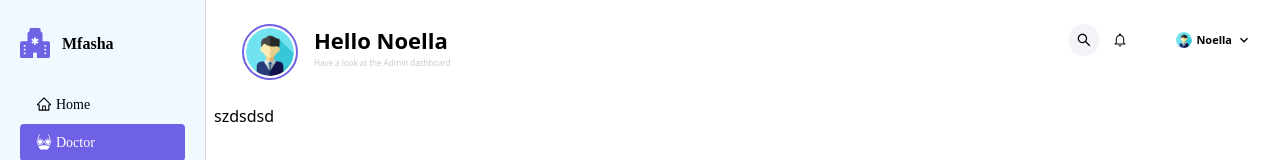
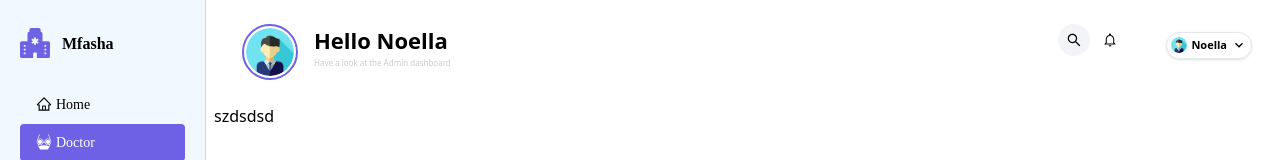
Before and after one commit to symplice-nunu/mfasha, a React (Create React App) app: page /doctor in a window 1280 px wide. Shown: the top 160 px of the page. Built offline with nearby package versions, Linux system fonts and the light colour scheme.

Commit message:
feat: fixing issue on navbar

```diff
--- a/src/Components/Sections/Navbar.jsx
+++ b/src/Components/Sections/Navbar.jsx
@@ -26,7 +26,8 @@ export default function Navbar() {
               <IoMdNotificationsOutline />
             </div>
           </div>
-          <div className='flex gap-1 pt-2'>
+          <div className=' pt-2'>
+            <div className='flex gap-1 border px-1 rounded-full py-1 shadow'>
               <div>
                 <img src={Profile} className='rounded-full h-4' alt='User Profile' />
               </div>
@@ -38,5 +39,6 @@ export default function Navbar() {
           </div>
         </div>
       </div>
+    </div>
   );
 }
```
Lines whose indentation alone changed are shown as unchanged.
